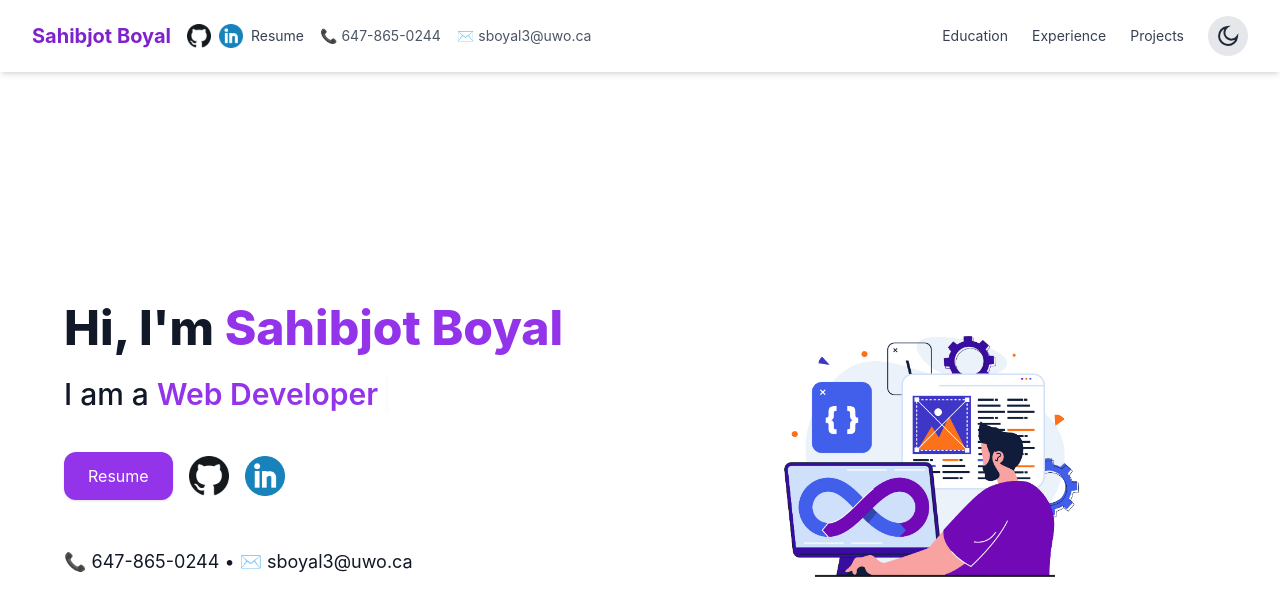
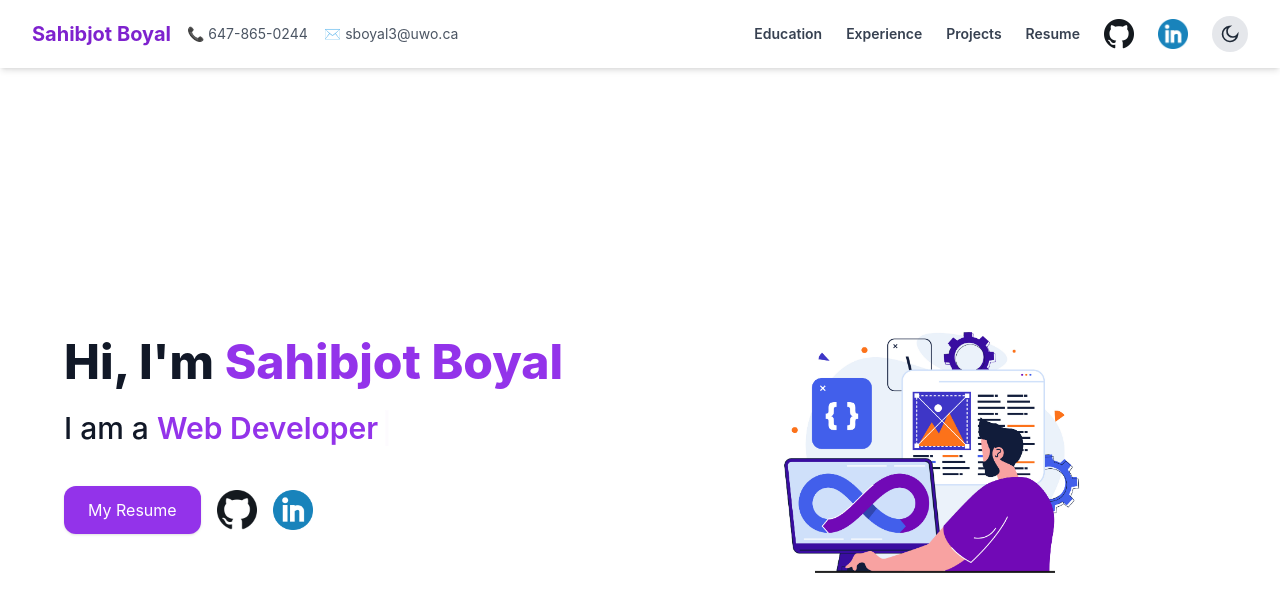
Before and after one commit to SahibjotB/SSB-Website, a React (Vite) app: page / in a window 1280 px wide. Shown: the top 616 px of the page. Built offline with nearby package versions, Linux system fonts and the light colour scheme.

Commit message:
Navbar design/layout changes

```diff
--- a/src/Components/Navbar.jsx
+++ b/src/Components/Navbar.jsx
@@ -21,60 +21,59 @@ export default function Navbar() {
   return (
     <nav className="w-full bg-white dark:bg-gray-900 shadow-md sticky top-0 z-50">
       <div className="flex justify-between items-center px-4 md:px-8 py-4">
-        <div className="flex items-center space-x-2 md:space-x-4">
+        {/* Left Side: Name + Contact Info */}
+        <div className="flex flex-col md:flex-row md:items-center space-y-1 md:space-y-0 md:space-x-4">
           <Link
             to="/"
             className="text-lg md:text-xl font-bold text-purple-700 dark:text-purple-300 hover:underline"
           >
             Sahibjot Boyal
           </Link>
-          <div className="hidden md:flex items-center space-x-2">
-            <a href="https://github.com/SahibjotB" target="_blank" rel="noopener noreferrer">
-              <img src={githubLogo} alt="GitHub" className="w-6 h-6" />
-            </a>
-            <a href="https://www.linkedin.com/in/sahibjotb/" target="_blank" rel="noopener noreferrer">
-              <img src={linkedinLogo} alt="LinkedIn" className="w-6 h-6" />
-            </a>
-            <a
-              href="/sahib-resume.pdf"
-              target="_blank"
-              rel="noopener noreferrer"
-              className="text-sm text-gray-700 dark:text-gray-200 hover:text-purple-700 dark:hover:text-purple-300"
-            >
-              Resume
-            </a>
+          <div className="flex flex-wrap items-center gap-x-4 text-sm text-gray-600 dark:text-gray-300">
+            <span>📞 647-865-0244</span>
+            <span>✉️ sboyal3@uwo.ca</span>
           </div>
-          <span className="hidden md:inline text-sm text-gray-600 dark:text-gray-300 ml-4">📞 647-865-0244</span>
-          <span className="hidden md:inline text-sm text-gray-600 dark:text-gray-300 ml-2">✉️ sboyal3@uwo.ca</span>
         </div>
 
-        <div className="hidden md:flex items-center space-x-6">
-          {[
-            { to: "/education", label: "Education" },
-            { to: "/experience", label: "Experience" },
-            { to: "/projects", label: "Projects" },
-          ].map(({ to, label }) => (
-            <NavLink
-              key={to}
-              to={to}
-              className="text-sm text-gray-700 dark:text-gray-200 hover:text-purple-700 dark:hover:text-purple-300"
-            >
-              {label}
-            </NavLink>
-          ))}
+        {/* Desktop Nav Items */}
+        <div className="hidden md:flex items-center space-x-6 text-sm font-semibold text-gray-700 dark:text-gray-200">
+          <NavLink to="/education" className="hover:text-purple-700 dark:hover:text-purple-300">
+            Education
+          </NavLink>
+          <NavLink to="/experience" className="hover:text-purple-700 dark:hover:text-purple-300">
+            Experience
+          </NavLink>
+          <NavLink to="/projects" className="hover:text-purple-700 dark:hover:text-purple-300">
+            Projects
+          </NavLink>
+          <a
+            href="/sahib-resume.pdf"
+            target="_blank"
+            rel="noopener noreferrer"
+            className="hover:text-purple-700 dark:hover:text-purple-300"
+          >
+            Resume
+          </a>
+          <a href="https://github.com/SahibjotB" target="_blank" rel="noopener noreferrer">
+            <img src={githubLogo} alt="GitHub" className="w-[30px] h-[30px]" />
+          </a>
+          <a href="https://www.linkedin.com/in/sahibjotb/" target="_blank" rel="noopener noreferrer">
+            <img src={linkedinLogo} alt="LinkedIn" className="w-[30px] h-[30px]" />
+          </a>
           <button
             onClick={() => setDarkMode((prev) => !prev)}
             className="ml-2 p-2 rounded-full bg-gray-200 dark:bg-gray-700 hover:bg-purple-200 dark:hover:bg-purple-800 transition-colors"
             aria-label="Toggle dark mode"
           >
             {darkMode ? (
-              <SunIcon className="w-6 h-6 text-yellow-400" />
+              <SunIcon className="w-5 h-5 text-yellow-400" />
             ) : (
-              <MoonIcon className="w-6 h-6 text-gray-800 dark:text-gray-200" />
+              <MoonIcon className="w-5 h-5 text-gray-800 dark:text-gray-200" />
             )}
           </button>
         </div>
 
+        {/* Mobile Menu Toggle */}
         <button
           className="md:hidden p-2 rounded focus:outline-none focus:ring-2 focus:ring-purple-500"
           onClick={() => setDrawerOpen((open) => !open)}
@@ -86,6 +85,7 @@ export default function Navbar() {
         </button>
       </div>
 
+      {/* Mobile Drawer */}
       {drawerOpen && (
         <div className="md:hidden fixed inset-0 z-50 flex" onClick={() => setDrawerOpen(false)}>
           <div className="flex-1" />
@@ -99,6 +99,7 @@ export default function Navbar() {
                 <path strokeLinecap="round" strokeLinejoin="round" d="M6 18L18 6M6 6l12 12" />
               </svg>
             </button>
+
             <div className="flex flex-col space-y-4">
               {[
                 { to: "/education", label: "Education" },
@@ -108,42 +109,40 @@ export default function Navbar() {
                 <NavLink
                   key={to}
                   to={to}
-                  className="text-sm text-gray-700 dark:text-gray-200 hover:text-purple-700 dark:hover:text-purple-300"
+                  className="w-full px-4 py-2 text-center rounded-md bg-purple-600 text-white hover:bg-purple-700 transition duration-200"
                 >
                   {label}
                 </NavLink>
               ))}
-            </div>
 
-            <div className="flex flex-col space-y-4 mt-6">
-              {[
-                {
-                  href: "https://github.com/SahibjotB",
-                  label: "GitHub",
-                  icon: githubLogo,
-                },
-                {
-                  href: "https://www.linkedin.com/in/sahibjotb/",
-                  label: "LinkedIn",
-                  icon: linkedinLogo,
-                },
-                {
-                  href: "/sahib-resume.pdf",
-                  label: "Resume",
-                  icon: null,
-                },
-              ].map(({ href, label, icon }) => (
+              <a
+                href="/sahib-resume.pdf"
+                target="_blank"
+                rel="noopener noreferrer"
+                className="w-full px-4 py-2 text-center rounded-md bg-purple-600 text-white hover:bg-purple-700 transition duration-200"
+              >
+                Resume
+              </a>
+
+              {/* Icons Row */}
+              <div className="flex justify-center space-x-6 mt-6">
                 <a
-                  key={label}
-                  href={href}
+                  href="https://github.com/SahibjotB"
                   target="_blank"
                   rel="noopener noreferrer"
-                  className="flex items-center gap-3 px-4 py-2 rounded-md bg-purple-600 text-white hover:bg-purple-700 transition duration-200"
+                  className="p-2 bg-gray-100 dark:bg-gray-800 rounded-full hover:bg-purple-100 dark:hover:bg-purple-800 transition"
                 >
-                  {icon && <img src={icon} alt={label} className="w-6 h-6" />}
-                  <span className="text-sm font-medium">{label}</span>
+                  <img src={githubLogo} alt="GitHub" className="w-[45px] h-[45px]" />
                 </a>
-              ))}
+                <a
+                  href="https://www.linkedin.com/in/sahibjotb/"
+                  target="_blank"
+                  rel="noopener noreferrer"
+                  className="p-2 bg-gray-100 dark:bg-gray-800 rounded-full hover:bg-purple-100 dark:hover:bg-purple-800 transition"
+                >
+                  <img src={linkedinLogo} alt="LinkedIn" className="w-[45px] h-[45px]" />
+                </a>
+              </div>
             </div>
           </div>
         </div>
--- a/src/pages/Home.jsx
+++ b/src/pages/Home.jsx
@@ -36,7 +36,7 @@ export default function Home() {
               rel="noopener noreferrer"
               className="px-6 py-3 bg-purple-600 text-white rounded-xl shadow hover:bg-purple-800 transition"
             >
-              Resume
+              My Resume
             </a>
             <a href="https://github.com/SahibjotB" target="_blank" rel="noopener noreferrer">
               <img
@@ -54,9 +54,6 @@ export default function Home() {
             </a>
           </div>
 
-          <p className="text-lg pt-6">
-            📞 647-865-0244 • ✉️ sboyal3@uwo.ca
-          </p>
         </div>
 
         {/* Image Section */}
```
Also changed, not shown: src/assets/hero-illustration.svg (added).
